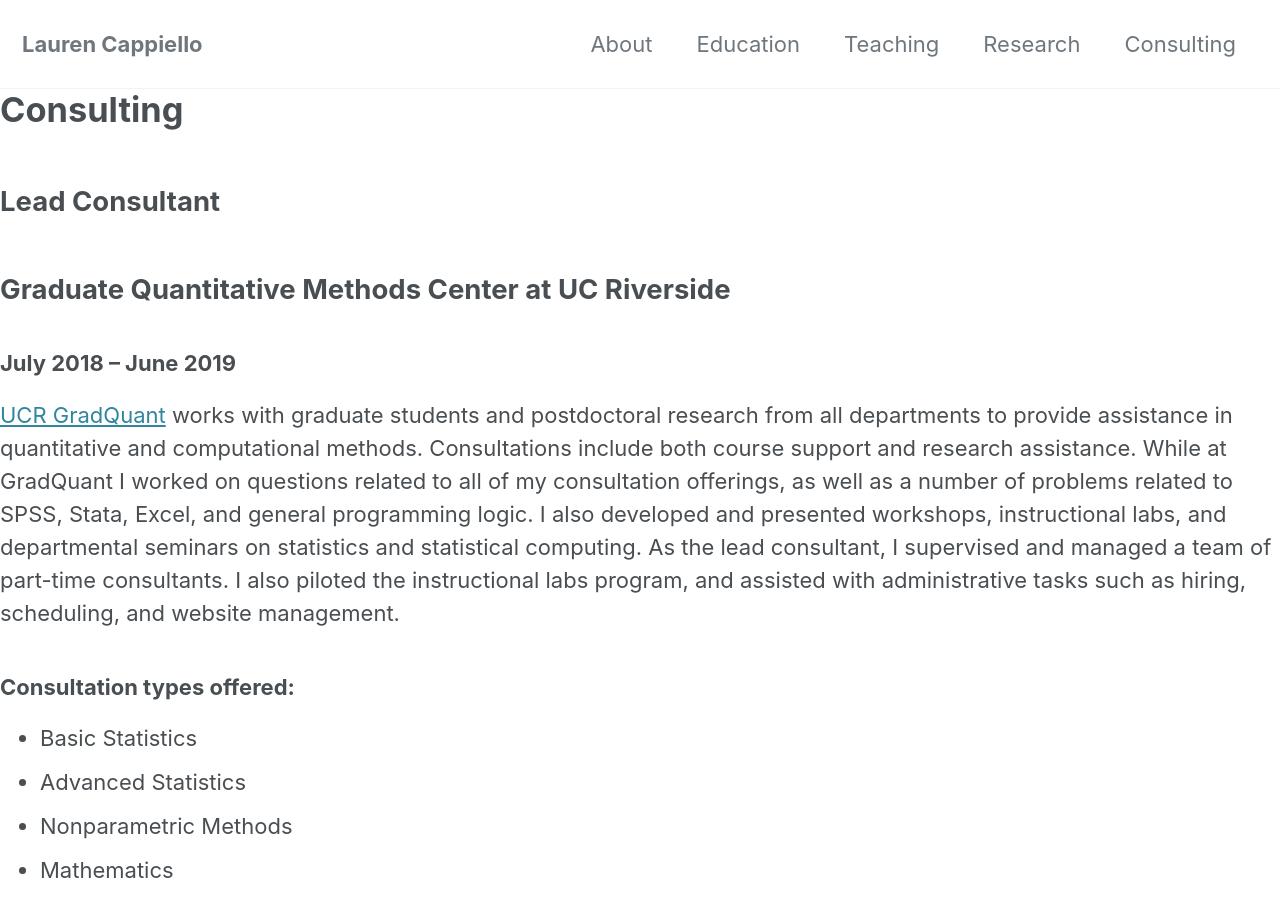
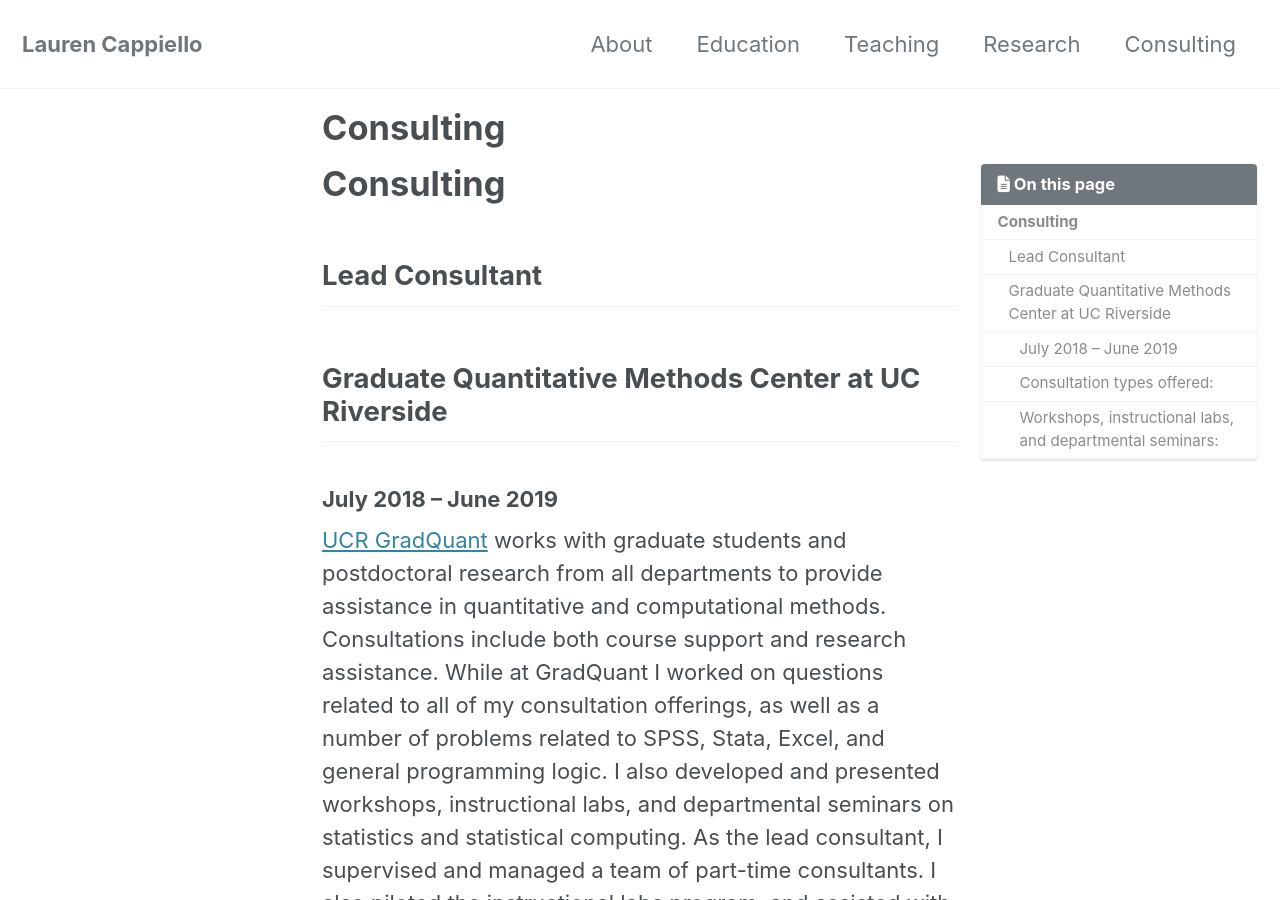
Before and after one commit to lgpcappiello/lgpcappiello.github.io, a Jekyll site: the page built from consulting.md, in a window 1280 px wide and 900 px high. Built offline with Jekyll 4.4.1, drawn with Linux system fonts in a browser that asks for light colours; cached includes are drawn as plain includes; nearby versions of some CDN libraries; our own code applies the rules of GitHub Pages for plain Markdown files; some of the changed lines change nothing that is shown.

Commit message:
Update consulting.md

```diff
--- a/consulting.md
+++ b/consulting.md
@@ -1,18 +1,7 @@
 ---
 permalink: /consulting/
 title: "Consulting"
-excerpt: "Minimal Mistakes is a flexible two-column Jekyll theme."
-layouts_gallery:
-  - url: /assets/images/mm-layout-splash.png
-    image_path: /assets/images/mm-layout-splash.png
-    alt: "splash layout example"
-  - url: /assets/images/mm-layout-single-meta.png
-    image_path: /assets/images/mm-layout-single-meta.png
-    alt: "single layout with comments and related posts"
-  - url: /assets/images/mm-layout-archive.png
-    image_path: /assets/images/mm-layout-archive.png
-    alt: "archive layout example"
-last_modified_at: 2019-08-27T15:46:43-04:00
+layout: single
 toc: true
 ---
 # Consulting
```
